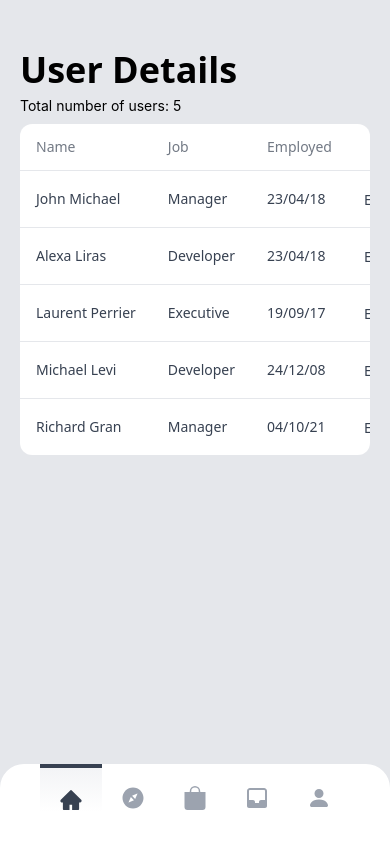
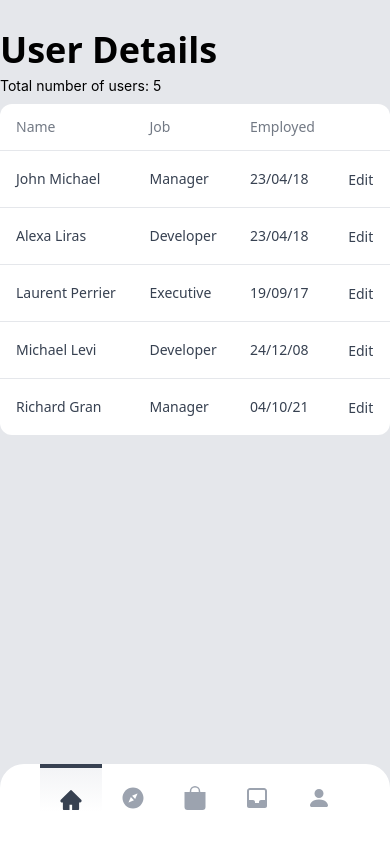
Before and after one commit to sandeepr-19/oldAgeHome-monitoring-frontend, a React (Create React App) app: page /dashboard in a window 390 px wide. Built offline with nearby package versions, Linux system fonts and the light colour scheme.

Commit message:
feat(table): Adding table for mobile

```diff
--- a/src/screens/dashboard.tsx
+++ b/src/screens/dashboard.tsx
@@ -20,9 +20,9 @@ const Dashboard = () => {
         currentRoute={currentRoute}
         setCurrentRoute={setCurrentRoute}
       />
-      <div className="flex flex-col p-5">
+      <div className="flex flex-col lg:p-5">
         <Header UserDetails={UserDetails} />
-        <div className="w-full">
+        <div className="lg:w-full">
           <DefaultTable
             UserDetails={UserDetails}
             tableHeadData={tableHeadData}
```
